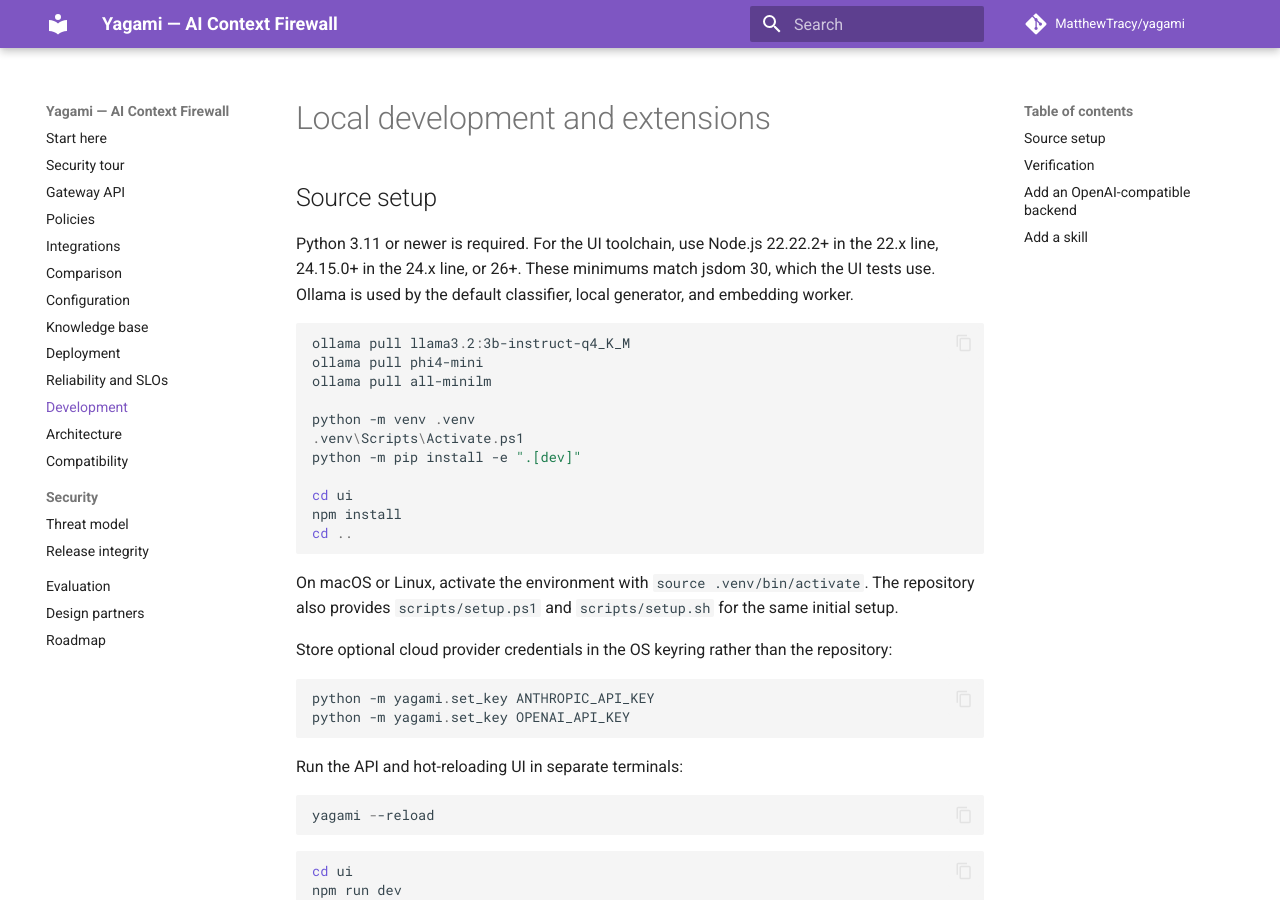
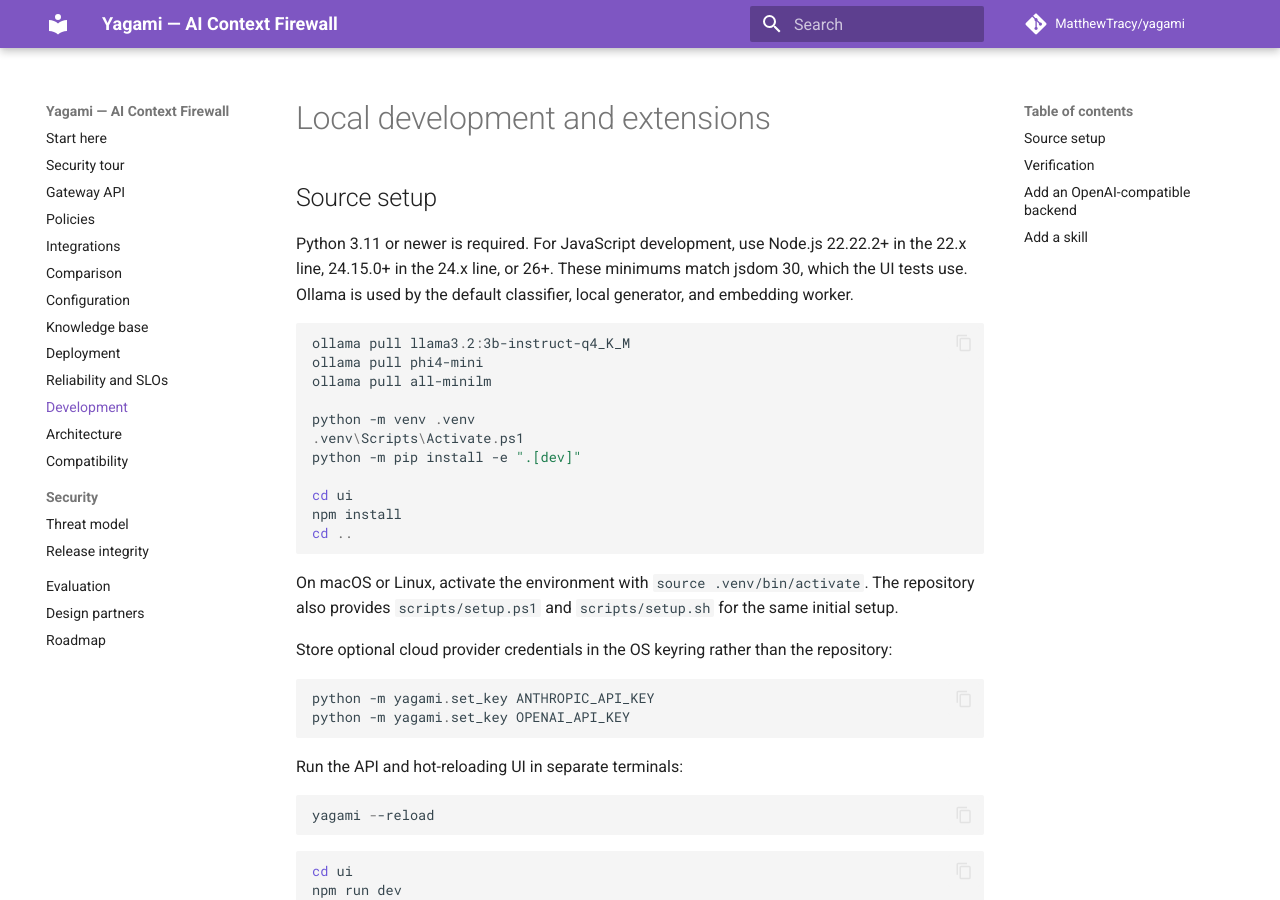
Before and after one commit to MatthewTracy/yagami, an MkDocs documentation site: the page built from docs/development.md, in a window 1280 px wide and 900 px high. Built offline with MkDocs 1.6.1 and Material for MkDocs 9.7.7, drawn with Linux system fonts in a browser that asks for light colours; comment, search, counter and statistics services are not loaded.

```diff
--- a/docs/development.md
+++ b/docs/development.md
@@ -2,7 +2,7 @@
 
 ## Source setup
 
-Python 3.11 or newer is required. For the UI toolchain, use Node.js
+Python 3.11 or newer is required. For JavaScript development, use Node.js
 22.22.2+ in the 22.x line, 24.15.0+ in the 24.x line, or 26+.
 These minimums match jsdom 30, which the UI tests use.
 Ollama is used by the default classifier, local generator, and embedding
```
Also changed, not shown: 10 other files.
